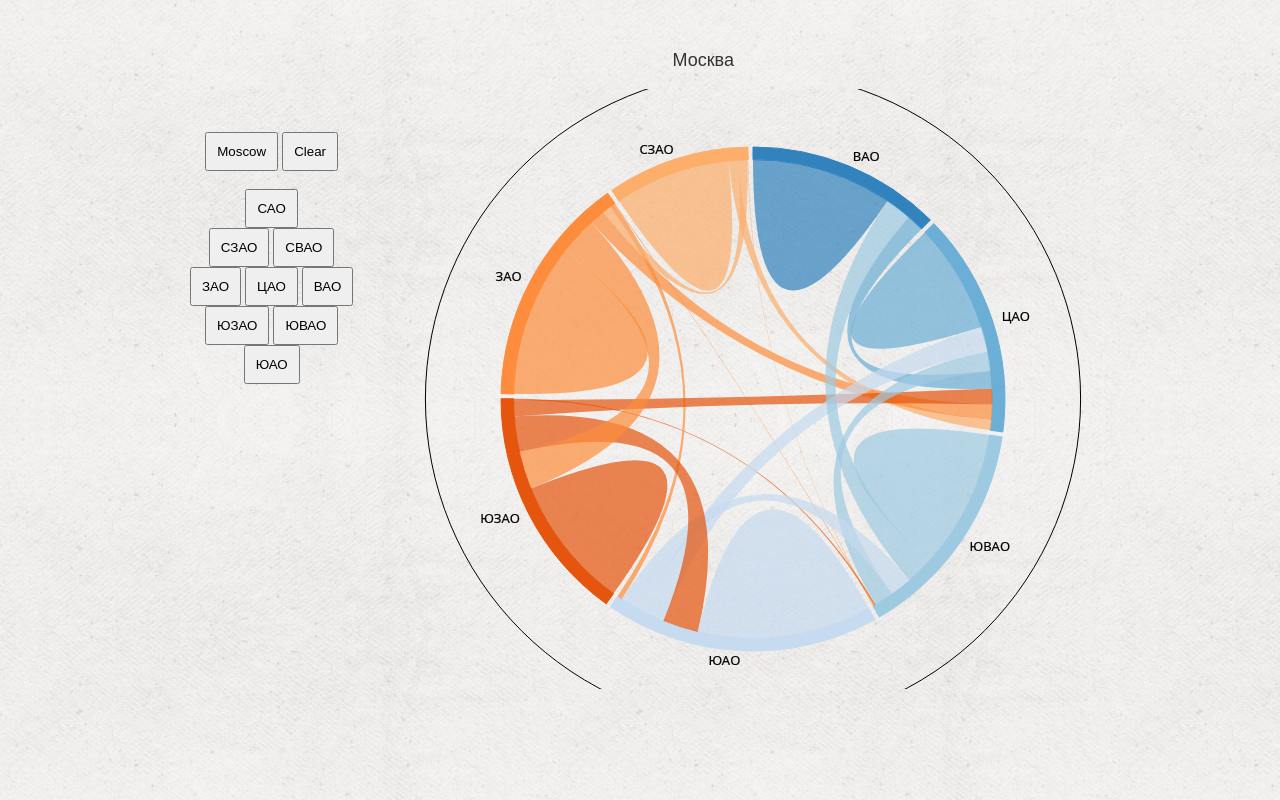
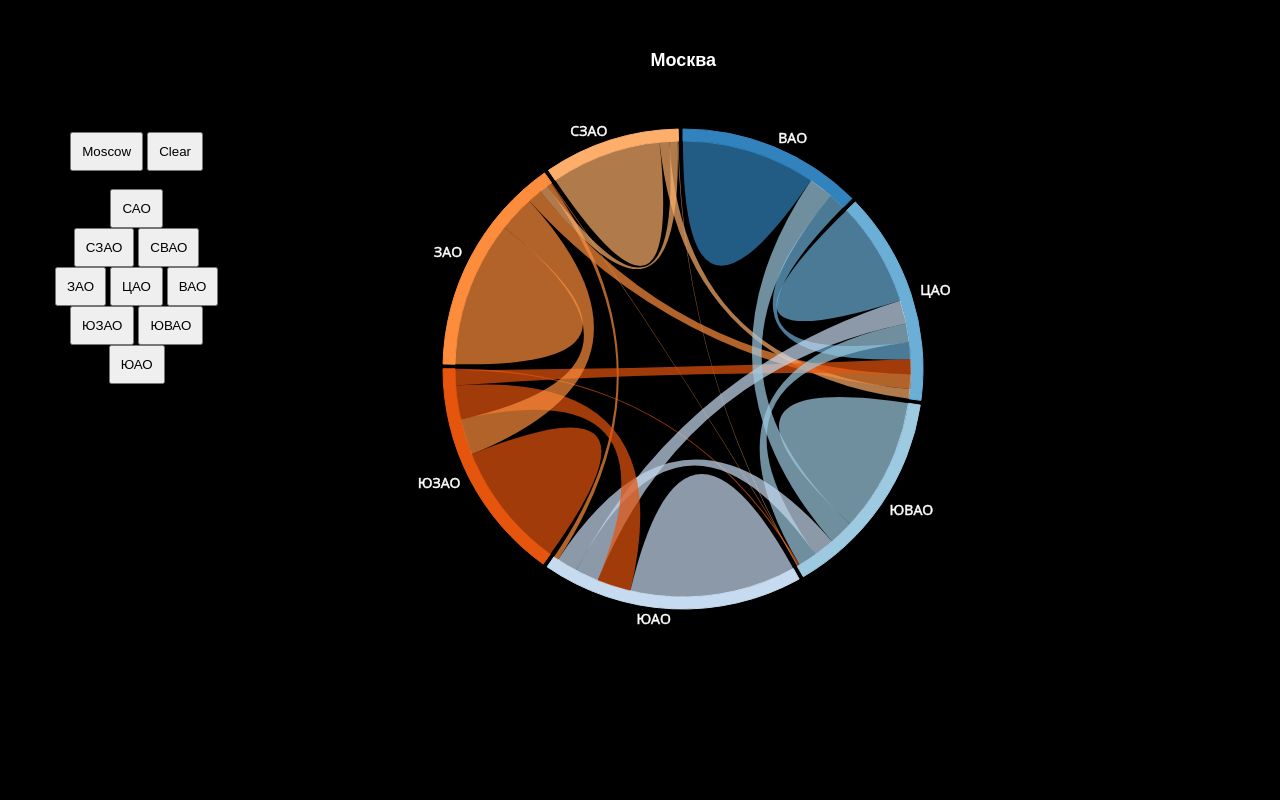
Before and after one commit to ssuprunenko/deptrans-vis, a plain HTML site: page index.html in a window 1280 px wide. Drawn offline with Linux system fonts and the light colour scheme.

Commit message:
Change theme to dark

```diff
--- a/index.html
+++ b/index.html
@@ -7,17 +7,16 @@
 <style>
 
   body {
-    background: #fcfcfa url('img/paper.png');
-    color: #333;
+    background: Black; /*url('img/paper.png');*/
+    color: White;
     /*font: 12px sans-serif;*/
     margin: 2em auto 4em auto;
-    word-wrap: break-word;
     /*position: relative;*/
   }
 
-  body > p, li > p {
+/*  body > p, li > p {
     line-height: 1.5em;
-  }
+  }*/
 
   body > div {
 /*    width: 720px;
@@ -35,23 +34,24 @@
   }*/
 
   #vis {
+    width: 1200px;
+    height: 650px;
+    margin: 0 auto;
+  }
+
+  #title {
+    font: 18px sans-serif;
+    font-weight: bold;
+  }
+
+  #chart {
     width: 900px;
     height: 600px;
     margin: 0 auto;
   }
 
-  #title {
-    font: 18px sans-serif;
-  }
-
-  #chart {
-    width: 700px;
-    height: 700px;
-    margin: 0 auto;
-  }
-
   #controls {
-    /*margin: 25px;*/
+    margin: 15px;
     margin-top: 100px;
     /*width: 200px;*/
     /*height: 200px;*/
@@ -72,9 +72,10 @@
   }
 
   .label {
-    font: 13px sans;
-    stroke: Black;
-    stroke-width: .2px;
+    font: 14px sans;
+    fill: White;
+    stroke: White;
+    stroke-width: .5px;
     /*letter-spacing: 2.5px;*/
   }
 
@@ -104,7 +105,8 @@
       <button id="uvao">ЮВАО</button>
       <br>
       <button id="uao">ЮАО</button>
-    </div><div id="chart" style="float:left">
+    </div>
+    <div id="chart" style="float:left">
       <p id="title" align="center">Москва</p>
     </div>
   </div>
--- a/js/vis.js
+++ b/js/vis.js
@@ -15,9 +15,9 @@ var last_chords = {};
 
 var fill = d3.scale.category20c();
 
-var width = 800,
+var width = 900,
     height = 600,
-    outerRadius = Math.min(width, height) * .42,
+    outerRadius = Math.min(width, height) * .4,
     innerRadius = outerRadius * .95,
     northAngle = 0  * Math.PI / 180;
 
@@ -45,12 +45,12 @@ var svg = d3.select("#chart")
     .attr("height", height)
   .append("svg:g")
     .attr("id", "chart")
-    .attr("transform", "translate(" + width / 2 + "," + (height / 2 + 10) + ")");
+    .attr("transform", "translate(" + width / 2 + "," + (height / 2 - 20) + ")");
 
-var textcircle = svg.append("svg:circle")
-  .attr("r", outerRadius*1.3)
-  .style("fill", "none")
-  .style("stroke", "black");
+// var textcircle = svg.append("svg:circle")
+//   .attr("r", outerRadius*1.3)
+//   .style("fill", "none")
+//   .style("stroke", "gray");
 
 var title = d3.select("#title")
       .text("Москва");
```
Also changed, not shown: 1 other file.
